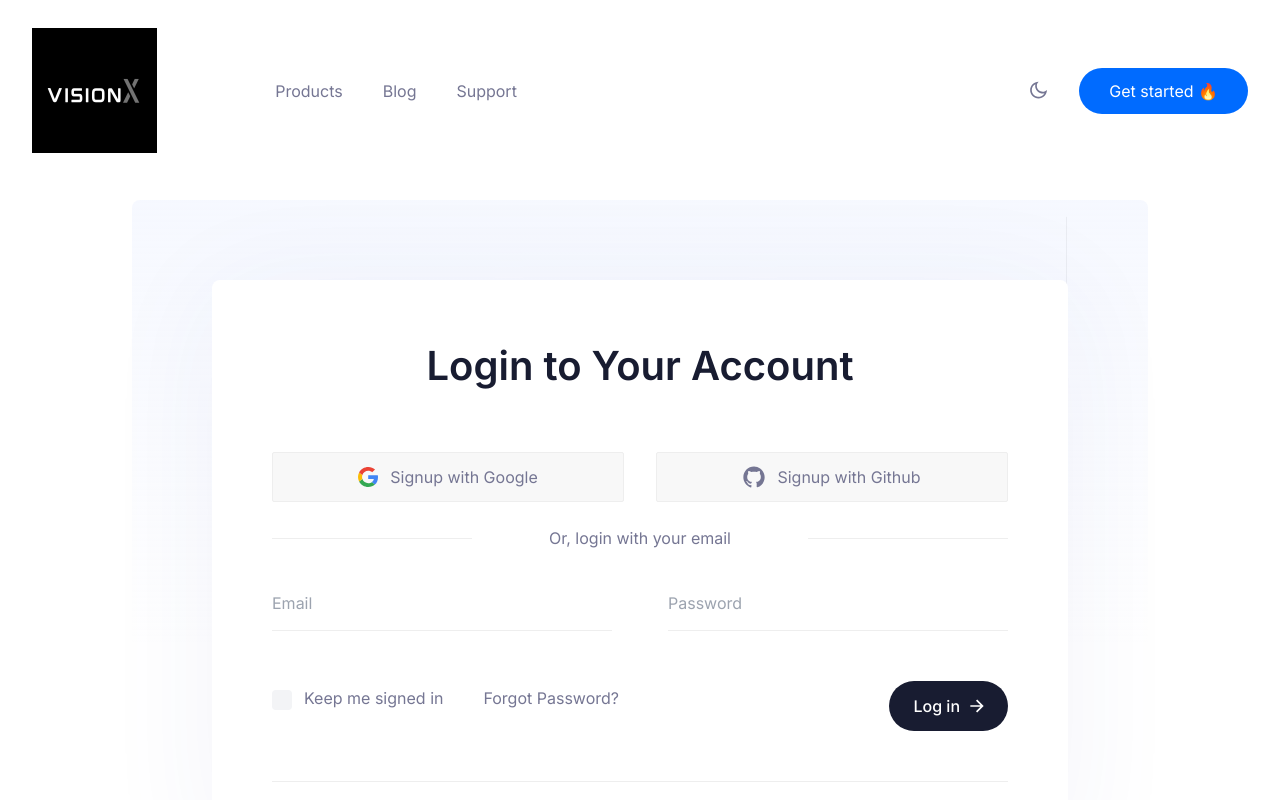
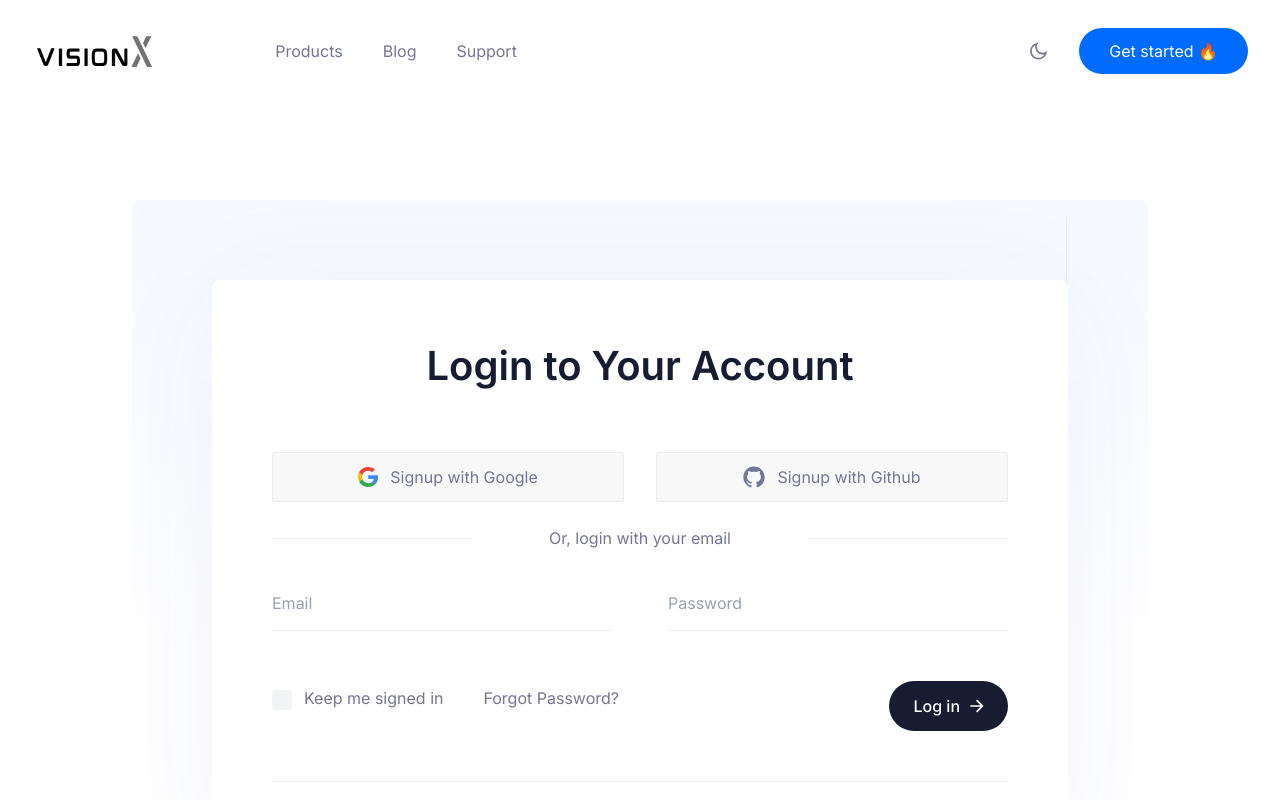
Before and after one commit to NigelMascarenhas/seo, a Next.js app: page /auth/signin in a window 1280 px wide. Shown: the top 800 px of the page. Built offline with nearby package versions, Linux system fonts and the light colour scheme.

Commit message:
logo change

```diff
--- a/components/Header/index.tsx
+++ b/components/Header/index.tsx
@@ -47,7 +47,7 @@
 
             />
             <Image
-              src="/images/logo/logo-dark.jpg"
+              src="/images/logo/logo-light.png"
               alt="logo"
               width={125.03}
               height={20}
```
Also changed, not shown: public/images/logo/logo-light.png (added).
